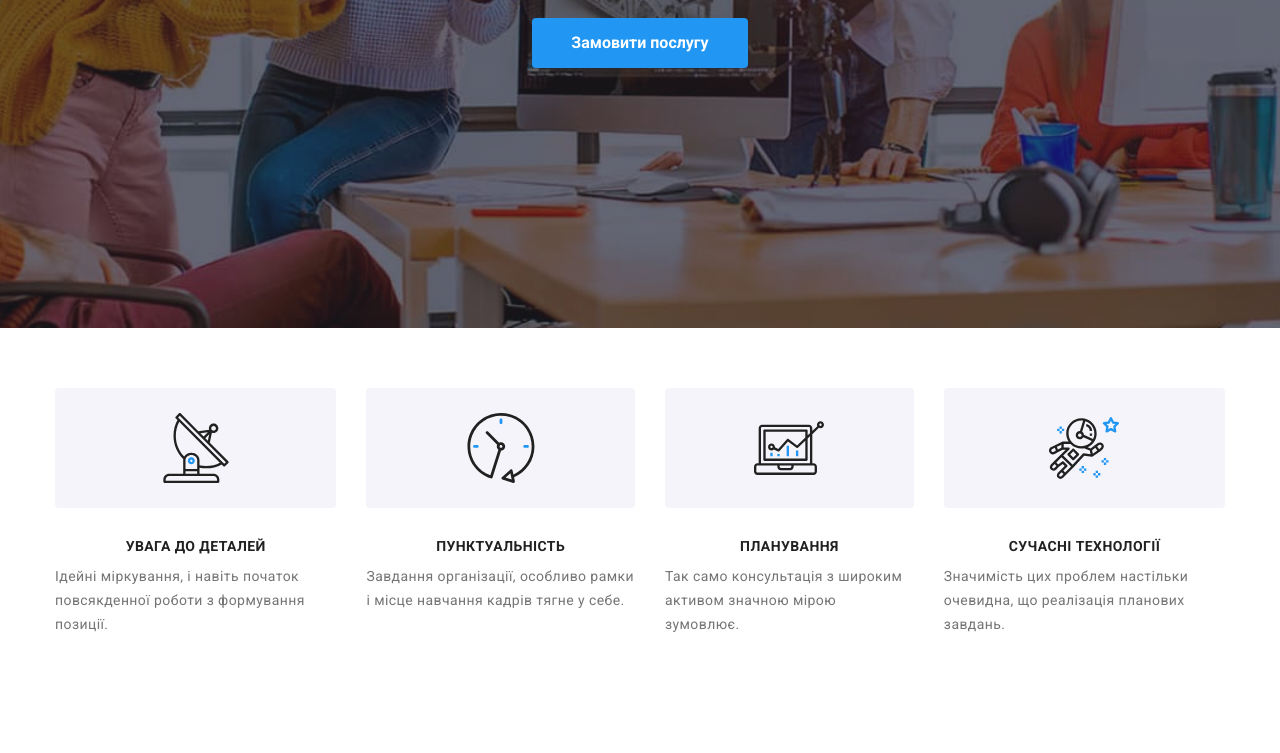
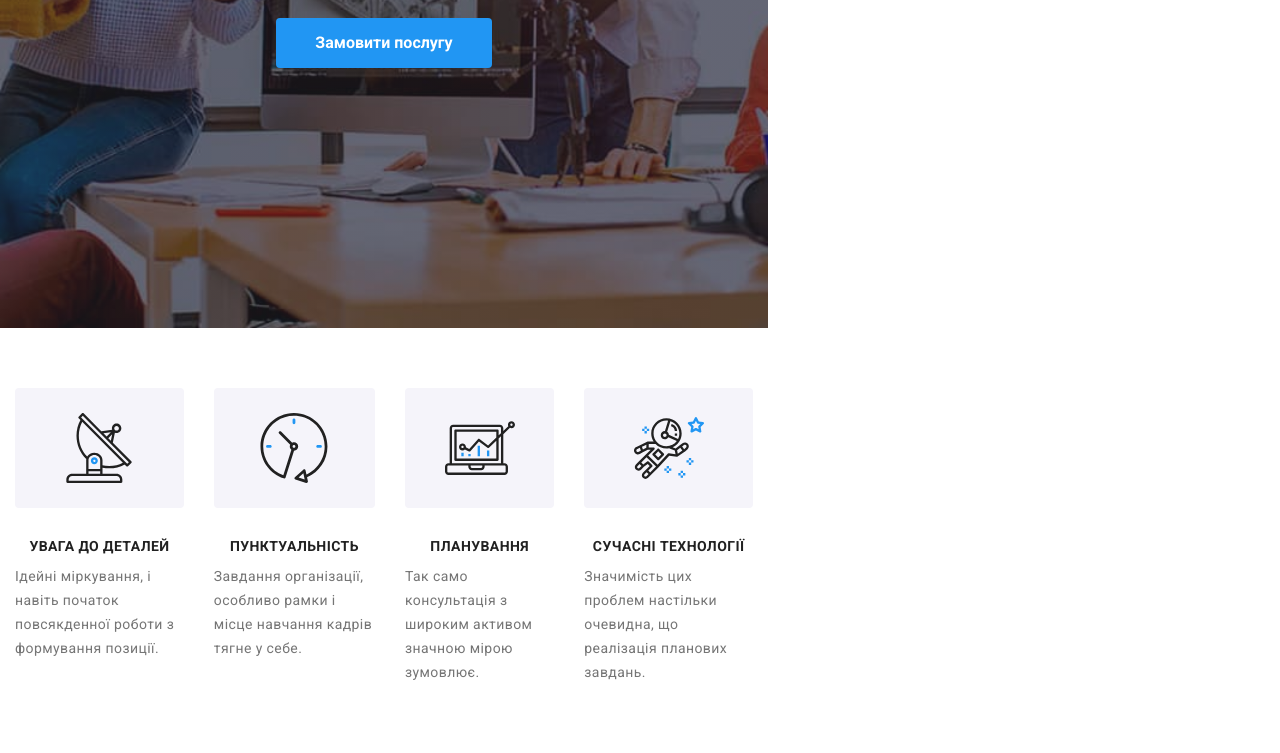
Before and after one commit to victoriasyluma/goit-markup-hw-08, a website: page index.html in a window 1280 px wide. Shown: the part 473-1226 px from the top of the page. Drawn offline with nearby package versions, Linux system fonts and the light colour scheme.

Commit message:
fixing specific layout dimensions

```diff
--- a/sass/base/_common.scss
+++ b/sass/base/_common.scss
@@ -6,12 +6,29 @@ html {
   padding: 0;
   font-family: var(--main-font-family);
   background-color: #ffffff;
+
   min-width: 320px;
+  max-width: calc($tablet - 1px);
 }
 
 .container {
   margin: 0 auto;
-  min-width: 320px;
-  max-width: $desktop;
   padding: 60px 15px;
+  max-width: 100%;
 }
+
+// tablet
+@media screen and (min-width: $tablet), (max-width: calc($desktop - 1px)) {
+  body,
+  html {
+    max-width: $tablet;
+  }
+}
+
+// mobile
+@media screen and (min-width: $desktop), (max-width: 1600px) {
+  body,
+  html {
+    max-width: $tablet;
+  }
+}
```
Also changed, not shown: sass/main.css, sass/main.min.css, 2 other files.
